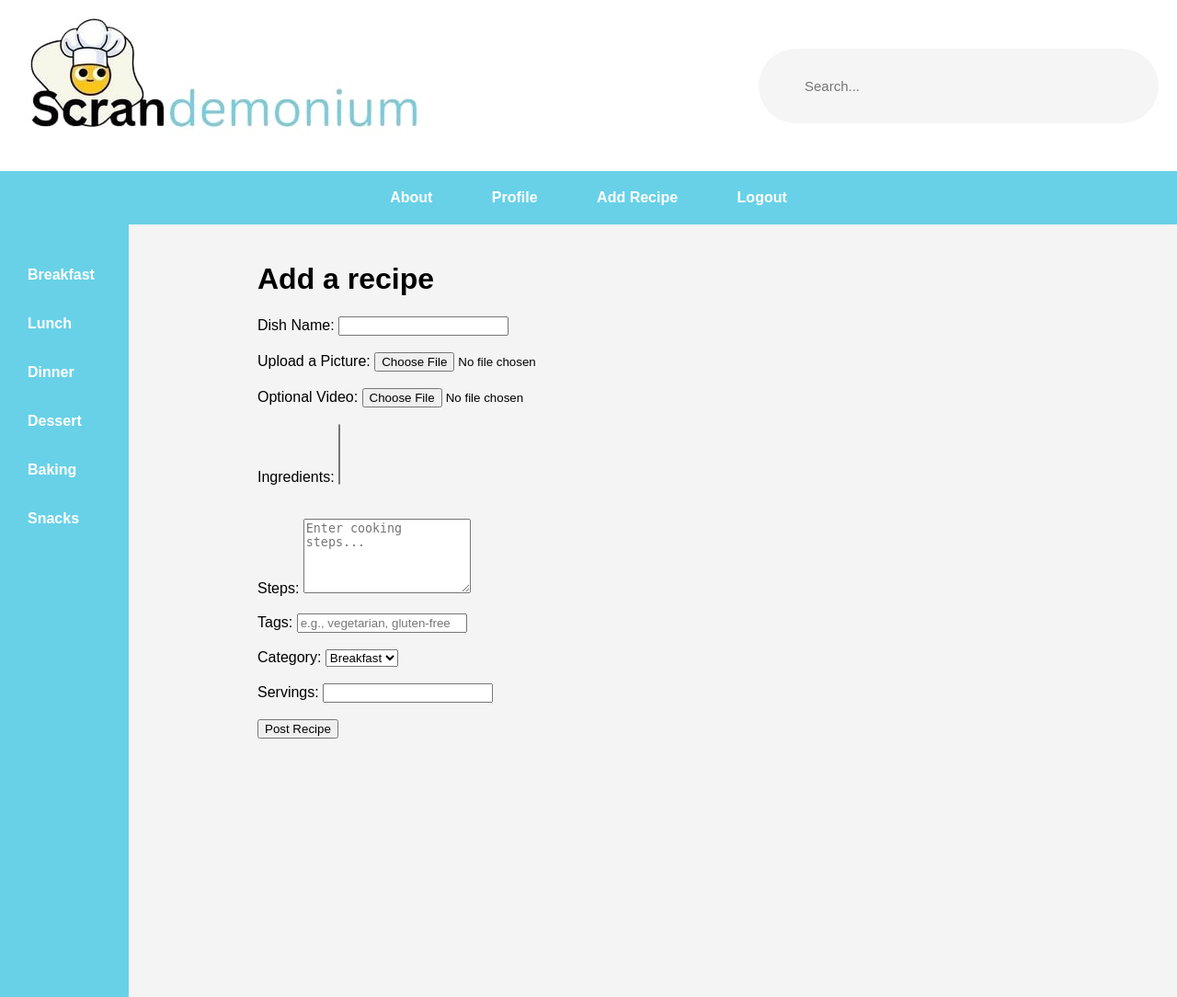
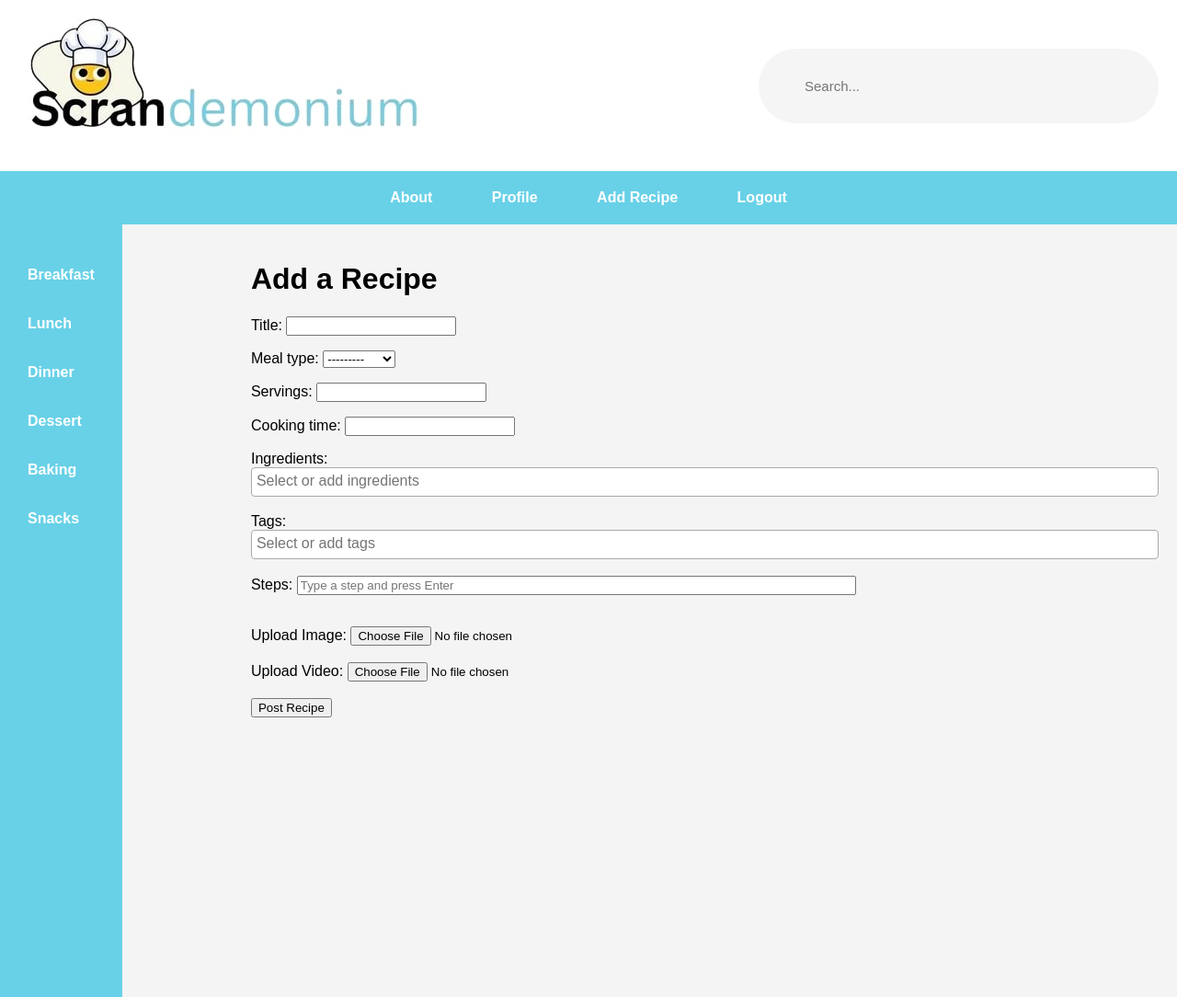
Before and after one commit to KeiranWalker/Scrandemonium, a Django app: page /scrandemonium/login/add_recipe/ in a window 1280 px wide. Shown: the whole page at 92% size. Run offline with Django 3.2, Linux system fonts and the light colour scheme; the visitor is signed in with stand-in values (Sample User, id 1); data that the repository does not hold is empty; some libraries are stand-ins or nearby versions.

Commit message:
Fixed the form !

```diff
--- a/scrandemonium/forms.py
+++ b/scrandemonium/forms.py
@@ -1,13 +1,14 @@
 from django import forms
 from django.contrib.auth.forms import UserCreationForm
 from django.contrib.auth.models import User
-from .models import Recipe, User
+from django.forms import modelformset_factory
+from .models import Recipe, User, Tag, RecipeIngredient
 
 # -- ADD RECIPE --
 class AddRecipeForm(forms.ModelForm):
     class Meta:
         model = Recipe
-        fields = ['title', 'meal_type', 'step', 'servings', 'cooking_time']
+        fields = ['title', 'meal_type', 'servings', 'cooking_time']
 
 # -- USER/PROFILE --
 class CustomUserCreationForm(UserCreationForm):
--- a/scrandemonium/views.py
+++ b/scrandemonium/views.py
@@ -2,10 +2,11 @@ from django.shortcuts import render, redirect, get_object_or_404
 from django.contrib.auth import authenticate, login as auth_login, logout as auth_logout
 from django.contrib.auth.decorators import login_required
 from django.urls import reverse
-from .models import Recipe, Rating, Comment, Favourite, Media, RecipeIngredient, Ingredient, User
+from .models import Recipe, Rating, Comment, Favourite, Media, RecipeIngredient, Ingredient, RecipeTag, Tag
 from django.db.models import Avg
 from .forms import CustomUserCreationForm, ProfileForm, AddRecipeForm, LoginForm, ReviewForm
 from django.templatetags.static import static
+from django.core.files.storage import FileSystemStorage
 
 #from forms import AddRecipeForm  # Ozi needs to create this
 
@@ -41,14 +42,58 @@ def user_login(request):
 @login_required
 def add_recipe(request):
     if request.method == 'POST':
-        form = AddRecipeForm(request.POST, request.FILES, user=request.user)
+        form = AddRecipeForm(request.POST)
         if form.is_valid():
-            recipe = form.save()
-            return redirect('recipe_page', recipe_id=recipe.id)
+            recipe = form.save(commit=False)
+            recipe.user = request.user
+            recipe.step = request.POST.get('step')
+            recipe.save()
+
+            # Tags (create if new)
+            tag_names = request.POST.getlist('tags')
+            for name in tag_names:
+                name = name.strip()
+                if name:
+                    tag, _ = Tag.objects.get_or_create(name__iexact=name, defaults={'name': name, 'user': request.user})
+                    RecipeTag.objects.get_or_create(recipe=recipe, tag=tag)
+
+            # Ingredients (create if new) + quantity
+            ingredient_names = request.POST.getlist('ingredients')
+            for name in ingredient_names:
+                name = name.strip()
+                quantity = request.POST.get(f'quantity_{name}', '').strip()
+                if name and quantity:
+                    ingredient, _ = Ingredient.objects.get_or_create(name__iexact=name, defaults={'name': name})
+                    RecipeIngredient.objects.create(recipe=recipe, ingredient=ingredient, quantity=quantity)
+
+            # MEDIA: Handle file uploads (IMAGE + VIDEO)
+            image_file = request.FILES.get('recipe_picture_file')
+            if image_file:
+                fs = FileSystemStorage()
+                filename = fs.save(f"recipe_pictures/{image_file.name}", image_file)
+                image_url = fs.url(filename)
+                Media.objects.create(recipe=recipe, media_type='IMAGE', media_url=image_url)
+
+            video_file = request.FILES.get('recipe_video_file')
+            if video_file:
+                fs = FileSystemStorage()
+                filename = fs.save(f"recipe_videos/{video_file.name}", video_file)
+                video_url = fs.url(filename)
+                Media.objects.create(recipe=recipe, media_type='VIDEO', media_url=video_url)
+
+            return redirect('scrandemonium:recipe_page', recipe_id=recipe.recipe_id)
     else:
         form = AddRecipeForm()
-        ingredients = Ingredient.objects.all()
-    return render(request, 'scrandemonium/add_recipe.html', {'form': form, 'ingredients': ingredients})
+
+    # Used for populating dropdowns
+    all_ingredients = Ingredient.objects.all()
+    all_tags = Tag.objects.all()
+
+    return render(request, 'scrandemonium/add_recipe.html', {
+        'form': form,
+        'all_ingredients': all_ingredients,
+        'all_tags': all_tags,
+    })
 
 # RECIPE PAGE
 def recipe(request, recipe_id):
--- a/templates/scrandemonium/add_recipe.html
+++ b/templates/scrandemonium/add_recipe.html
@@ -1,5 +1,5 @@
 {% extends 'scrandemonium/base.html' %}
-{% load staticfiles %}
+{% load static %}
 
 {% block title_block %}
     Add a Recipe
@@ -7,93 +7,139 @@
 
 {% block body_block %}
 
-    <div>
-        <h1>Add a recipe</h1>
-    </div>
+<h1>Add a Recipe</h1>
 
-    <div>
-        <form id="add_recipe_form" method="post">
+<form method="post" enctype="multipart/form-data">
+    {% csrf_token %}
+    {{ form.as_p }}
 
-          {% csrf_token %}
+    <!-- INGREDIENTS -->
+    <label for="ingredient-select">Ingredients:</label>
+    <select id="ingredient-select" multiple="multiple" style="width: 100%;">
+        {% for ingredient in all_ingredients %}
+            <option value="{{ ingredient.name }}">{{ ingredient.name }}</option>
+        {% endfor %}
+    </select>
+    <div id="ingredient-list" class="mt-2"></div>
+    <br>
 
-          <!-- Dish Name -->
-          <section id="dish-name">
-            <label for="dish-name">Dish Name:</label>
-            <input type="text" id="dish-name" name="dish_name" required>
-          </section>
+    <!-- TAGS -->
+    <label for="tag-select">Tags:</label>
+    <select id="tag-select" name="tags" multiple="multiple" style="width: 100%;">
+        {% for tag in all_tags %}
+            <option value="{{ tag.name }}">{{ tag.name }}</option>
+        {% endfor %}
+    </select>
+    <br><br>
 
-          <br />
+    <!-- STEPS -->
+    <label for="step-input">Steps:</label>
+    <input type="text" id="step-input" placeholder="Type a step and press Enter" style="width: 100%; max-width: 600px;">
+    <ol id="steps-list"></ol>
+    <input type="hidden" name="step" id="step-hidden">
+    <br>
 
-          <!-- Recipe Picture -->
-          <section id="recipe-picture">
-            <label for="recipe-picture">Upload a Picture:</label>
-            <input type="file" id="recipe-picture" name="recipe_picture" accept="image/*" required>
-          </section>
+    <!-- IMAGE -->
+    <label for="recipe_picture_file">Upload Image:</label>
+    <input type="file" name="recipe_picture_file" accept="image/*">
+    <br><br>
 
-          <br />
+    <!-- VIDEO -->
+    <label for="recipe_video_file">Upload Video:</label>
+    <input type="file" name="recipe_video_file" accept="video/*">
+    <br><br>
 
-          <!-- Optional Video -->
-          <section id="recipe-video">
-            <label for="recipe-video">Optional Video:</label>
-            <input type="file" id="recipe-video" name="recipe_video">
-          </section>
+    <!-- SUBMIT -->
+    <button type="submit">Post Recipe</button>
+</form>
 
-          <br />
+<!-- JS + Select2 -->
+<script src="https://code.jquery.com/jquery-3.6.0.min.js"></script>
+<link href="https://cdn.jsdelivr.net/npm/select2@4.1.0-rc.0/dist/css/select2.min.css" rel="stylesheet" />
+<script src="https://cdn.jsdelivr.net/npm/select2@4.1.0-rc.0/dist/js/select2.min.js"></script>
 
-          <!-- Ingredients -->
-          <section id="ingredients">
-            <label for="ingredient">Ingredients:</label>
-              <select id="add_ingredient" required multiple>
-              {% for ingredient in ingredients %}
-                <option value="{{ ingredient }}">{{ ingredient }}</option>
-              {% endfor %}
-              </select>
-          </section>
-          <br />
+<script>
+  $(document).ready(function () {
+    const selectedIngredients = new Set();
+    const steps = [];
 
-          <br />
+    // INGREDIENT SELECT2
+    $('#ingredient-select').select2({
+      tags: true,
+      placeholder: 'Select or add ingredients',
+      width: '100%',
+    });
 
-          <!-- Steps -->
-          <section id="steps">
-            <label for="steps">Steps:</label>
-            <textarea id="steps" name="steps" rows="5" placeholder="Enter cooking steps..." required></textarea>
-          </section>
+    $('#ingredient-select').on('select2:select', function (e) {
+      const name = e.params.data.text;
+      if (!selectedIngredients.has(name)) {
+        selectedIngredients.add(name);
+        const html = `
+          <div class="ingredient-entry" data-name="${name}">
+            <input type="hidden" name="ingredients" value="${name}">
+            <label>${name}:</label>
+            <input type="text" name="quantity_${name}" placeholder="e.g., 2 cups" required>
+          </div>
+        `;
+        $('#ingredient-list').append(html);
+      }
+    });
 
-          <br />
+    $('#ingredient-select').on('select2:unselect', function (e) {
+      const name = e.params.data.text;
+      selectedIngredients.delete(name);
+      $(`.ingredient-entry[data-name="${name}"]`).remove();
+    });
 
-          <!-- Tags -->
-          <section id="tags">
-            <label for="tags">Tags:</label>
-            <input type="text" id="tags" name="tags" placeholder="e.g., vegetarian, gluten-free">
-          </section>
+    // TAG SELECT2
+    $('#tag-select').select2({
+      tags: true,
+      placeholder: "Select or add tags",
+      width: '100%',
+    });
 
-          <br />
+    // STEPS
+    const stepInput = document.getElementById('step-input');
+    const stepList = document.getElementById('steps-list');
+    const stepHidden = document.getElementById('step-hidden');
 
-          <!-- Category Dropdown -->
-          <section id="category">
-            <label for="category">Category:</label>
-            <select id="category" name="category" required>
-              <option value="Breakfast">Breakfast</option>
-              <option value="Lunch">Lunch</option>
-              <option value="Diner">Diner</option>
-              <option value="Dessert">Dessert</option>
-              <option value="Dessert">Baking</option>
-              <option value="Dessert">Snack</option>
-            </select>
-          </section>
+    function updateStepsHidden() {
+      stepHidden.value = steps.join(';');
+    }
 
-          <br />
+    function renderSteps() {
+      stepList.innerHTML = '';
+      steps.forEach((step, index) => {
+        const li = document.createElement('li');
+        li.innerHTML = `
+          ${step}
+          <button type="button" class="delete-step" data-index="${index}">❌</button>
+        `;
+        stepList.appendChild(li);
+      });
+      updateStepsHidden();
+    }
 
-          <!-- Servings -->
-          <section id="servings">
-            <label for="servings">Servings:</label>
-            <input type="number" id="servings" name="servings" min="1" required>
-          </section>
+    stepInput.addEventListener('keydown', function (e) {
+      if (e.key === 'Enter') {
+        e.preventDefault();
+        const step = stepInput.value.trim();
+        if (step) {
+          steps.push(step);
+          stepInput.value = '';
+          renderSteps();
+        }
+      }
+    });
 
-          <br />
-
-          <!-- Submit Button -->
-          <button type="submit" name="submit">Post Recipe</button>
-    </div>
+    stepList.addEventListener('click', function (e) {
+      if (e.target.classList.contains('delete-step')) {
+        const index = parseInt(e.target.dataset.index);
+        steps.splice(index, 1);
+        renderSteps();
+      }
+    });
+  });
+</script>
 
 {% endblock %}
```
